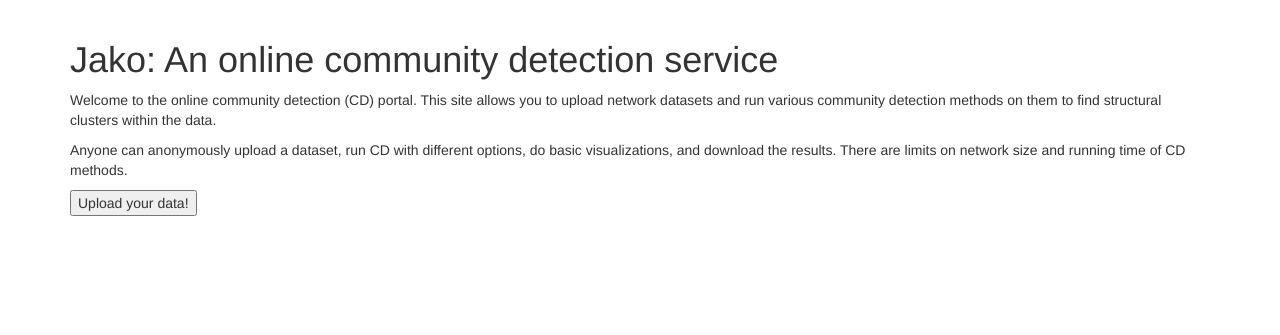
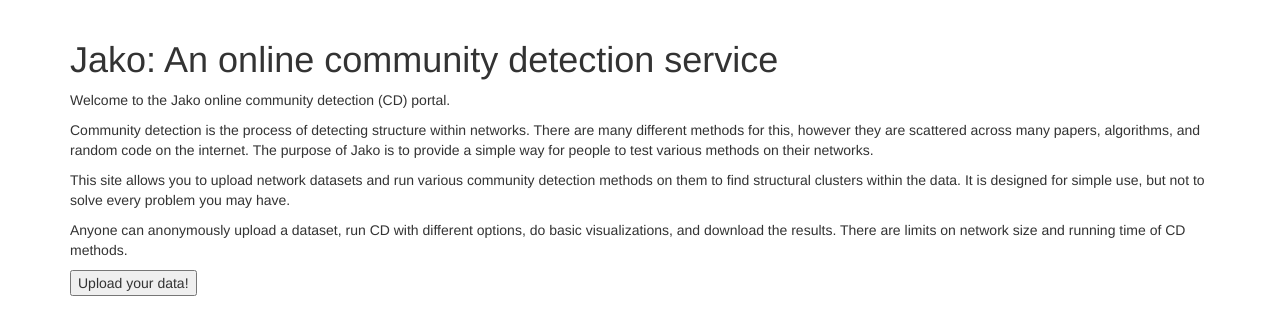
Before and after one commit to rkdarst/jako, a Django app: page / in a window 1280 px wide. Shown: the part 51-386 px from the top of the page. Run offline with Django 3.2, Linux system fonts and the light colour scheme; parts of the project's set-up code (start-up, migrations or seed data) failed here and were passed over; some libraries are stand-ins or nearby versions.

Commit message:
Update main page

```diff
--- a/cd20/templates/cd20/main.html
+++ b/cd20/templates/cd20/main.html
@@ -10,10 +10,18 @@
 
 
 {% block body %}
-<p>Welcome to the online community detection (CD) portal.  This site
-  allows you to upload network datasets and run various community
-  detection methods on them to find structural clusters within the
-  data.</p>
+<p>Welcome to the Jako online community detection (CD) portal.</p>
+
+<p>Community detection is the process of detecting structure within
+   networks.  There are many different methods for this, however they
+   are scattered across many papers, algorithms, and random code on
+   the internet.  The purpose of Jako is to provide a simple way for
+   people to test various methods on their networks.
+
+<p>This site allows you to upload network datasets and run various
+  community detection methods on them to find structural clusters
+  within the data.  It is designed for simple use, but not to solve
+  every problem you may have.</p>
 
 <p>Anyone can anonymously upload a dataset, run CD with different
   options, do basic visualizations, and download the results.  There
```
